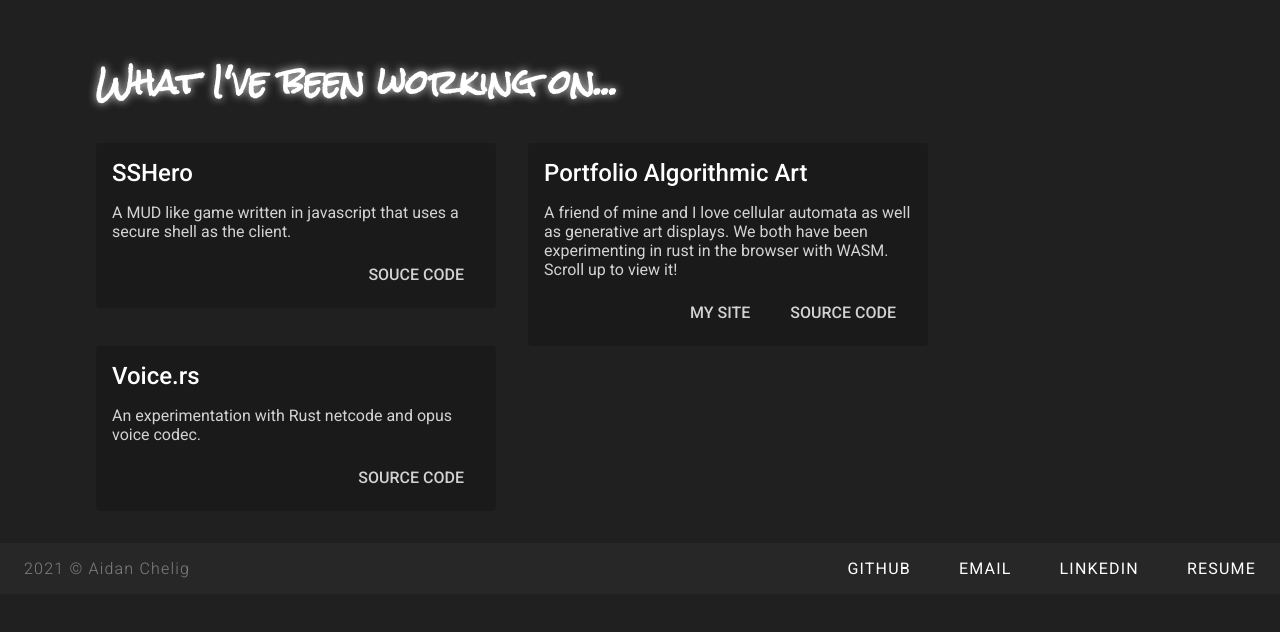
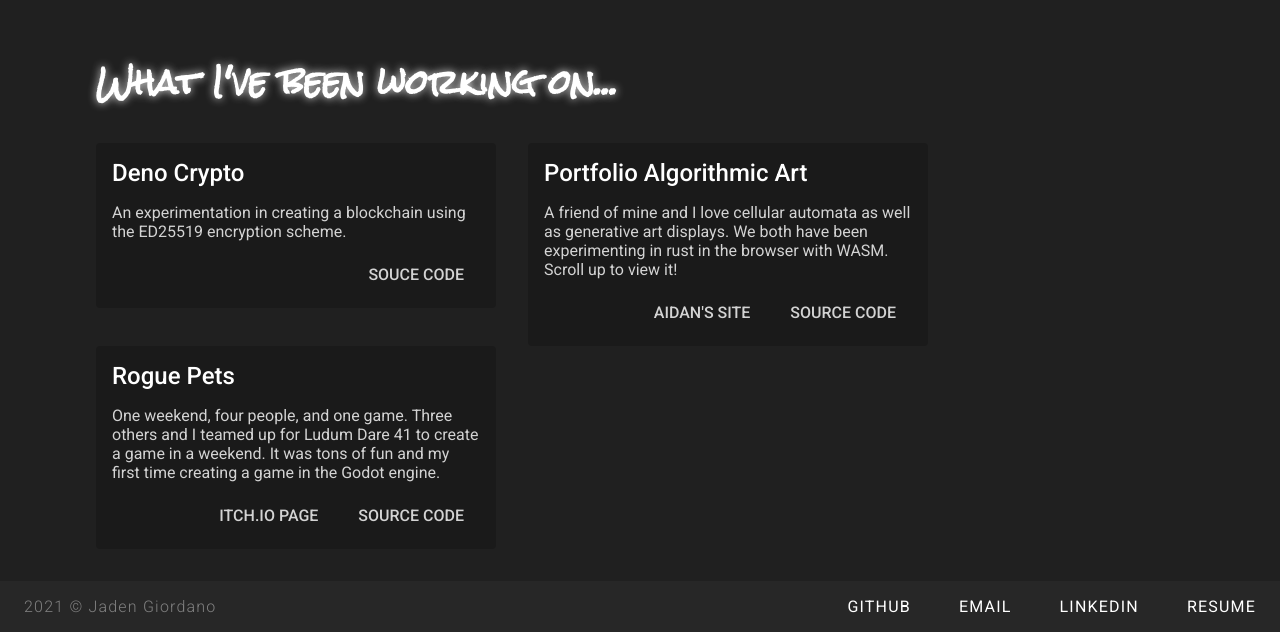
Before and after one commit to Jaden-Giordano/portfolio, a Vue app in the folder frontend/: page / in a window 1280 px wide. Shown: the part 729-1361 px from the top of the page. Before the commit the page ends 1323 px from the top, so only its background shows below. Built offline with nearby package versions, Linux system fonts and the light colour scheme.

Commit message:
add my config

```diff
--- a/frontend/src/config.js
+++ b/frontend/src/config.js
@@ -1,66 +1,67 @@
 export default {
-  name: "Aidan Chelig",
-  tags: ["Frontend", "Game Development", "Sys Admin"],
-  copyrightText: "2021 &copy; Aidan Chelig",
-  projectsTitle: "What I've been working on...",
+  name: 'Jaden Giordano',
+  tags: ['Frontend', 'Game development', 'Design'],
+  copyrightText: '2021 &copy; Jaden Giordano',
+  projectsTitle: 'What I\'ve been working on...',
   projects: [
     {
-      name: "SSHero",
-      language: "Node.js",
-      description:
-        "A MUD like game written in javascript that uses a secure shell as the client.",
+      name: 'Deno Crypto',
+      language: 'deno',
+      description: 'An experimentation in creating a blockchain using the ED25519 encryption scheme.',
       links: [
         {
-          name: "Souce code",
-          href: "https://github.com/Aidan-Chelig/SSHero",
+          name: 'Souce code',
+          href: 'https://github.com/Jaden-Giordano/deno-crypto'
         },
       ],
     },
     {
-      name: "Portfolio Algorithmic Art",
-      language: "rust",
-      description:
-        "A friend of mine and I love cellular automata as well as generative art displays. We both have been experimenting in rust in the browser with WASM. Scroll up to view it!",
+      name: 'Portfolio Algorithmic Art',
+      language: 'rust',
+      description: 'A friend of mine and I love cellular automata as well as generative art displays. We both have been experimenting in rust in the browser with WASM. Scroll up to view it!',
       links: [
         {
-          name: "My site",
-          href: "http://aidanmadeit.xyz",
+          name: 'Aidan\'s site',
+          href: 'http://aidanmadeit.xyz',
         },
         {
-          name: "Source code",
-          href: "https://github.com/Aidan-Chelig/portfolio",
+          name: 'Source code',
+          href: 'https://github.com/Aidan-Chelig/portfolio',
         },
       ],
     },
     {
-      name: "Voice.rs",
-      language: "rust",
-      description: "An experimentation with Rust netcode and opus voice codec.",
+      name: 'Rogue Pets',
+      language: 'godot',
+      description: 'One weekend, four people, and one game. Three others and I teamed up for Ludum Dare 41 to create a game in a weekend. It was tons of fun and my first time creating a game in the Godot engine.',
       links: [
         {
-          name: "Source Code",
-          href: "https://github.com/Aidan-Chelig/voicers",
+          name: 'Itch.io Page',
+          href: 'https://lodugh.itch.io/roguepets',
+        },
+        {
+          name: 'Source Code',
+          href: 'https://github.com/Jaden-Giordano/LD41-SymbolicOrigin',
         },
       ],
     },
   ],
   externalLinks: [
     {
-      name: "Github",
-      href: "https://github.com/Aidan-Chelig",
+      name: 'Github',
+      href: 'https://github.com/Jaden-Giordano',
     },
     {
-      name: "Email",
-      href: "mailto:aidan.chelig@gmail.com",
+      name: 'Email',
+      href: 'mailto:thejadenjack@gmail.com',
     },
     {
-      name: "Linkedin",
-      href: "https://www.linkedin.com/in/aidan-chelig",
+      name: 'Linkedin',
+      href: 'https://www.linkedin.com/in/jaden-giordano-93947a17b/',
     },
     {
-      name: "Resume",
-      href:
-        "https://drive.google.com/file/d/1G3cGu572gyr7cMqneHjFX6rSq7tB9f-S/view?usp=sharing",
+      name: 'Resume',
+      href: 'https://drive.google.com/file/d/1g3edf3uLON720nxMxItI8b07zGmiPncS/view?usp=sharing',
     },
   ],
 };
```
